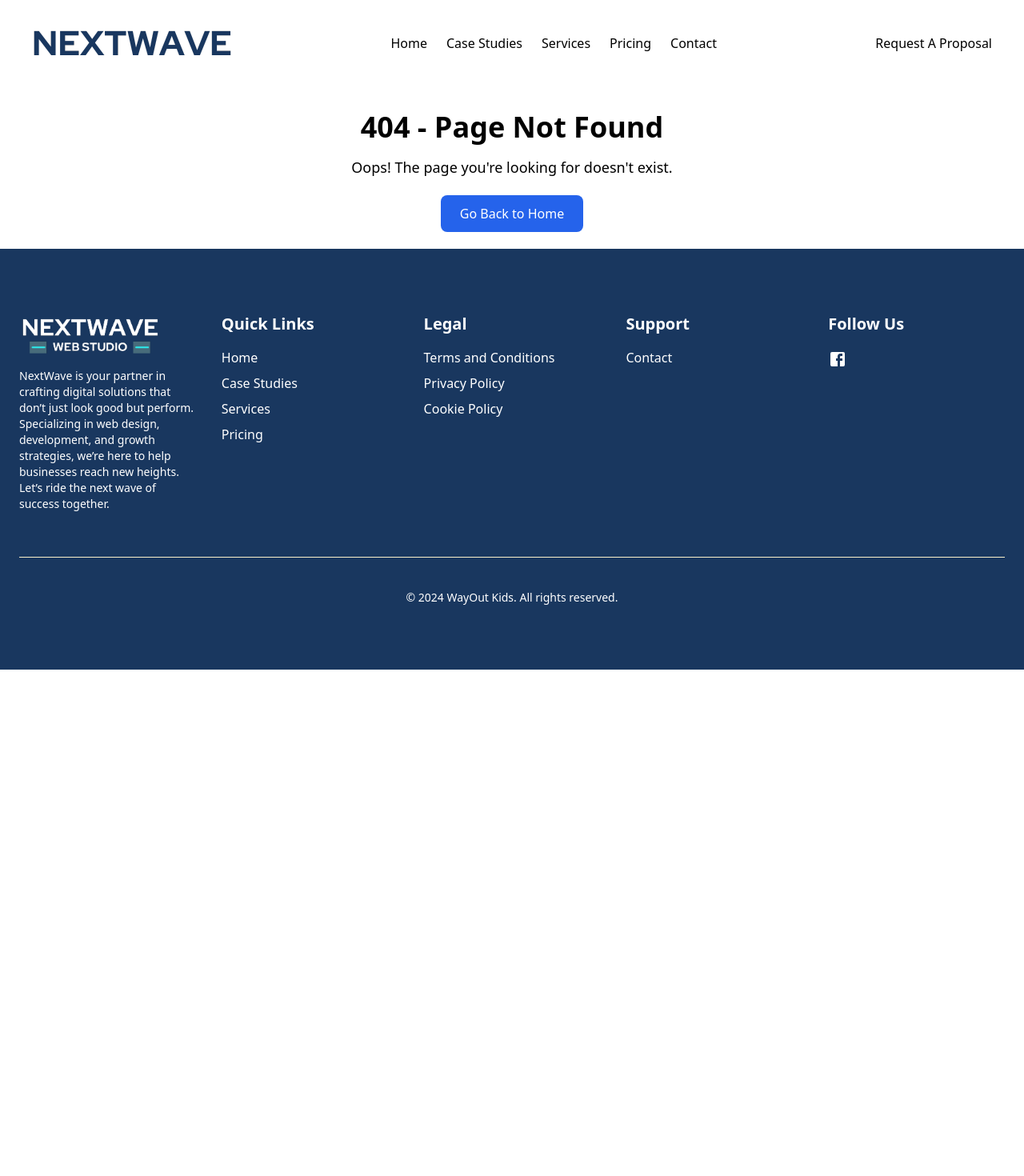
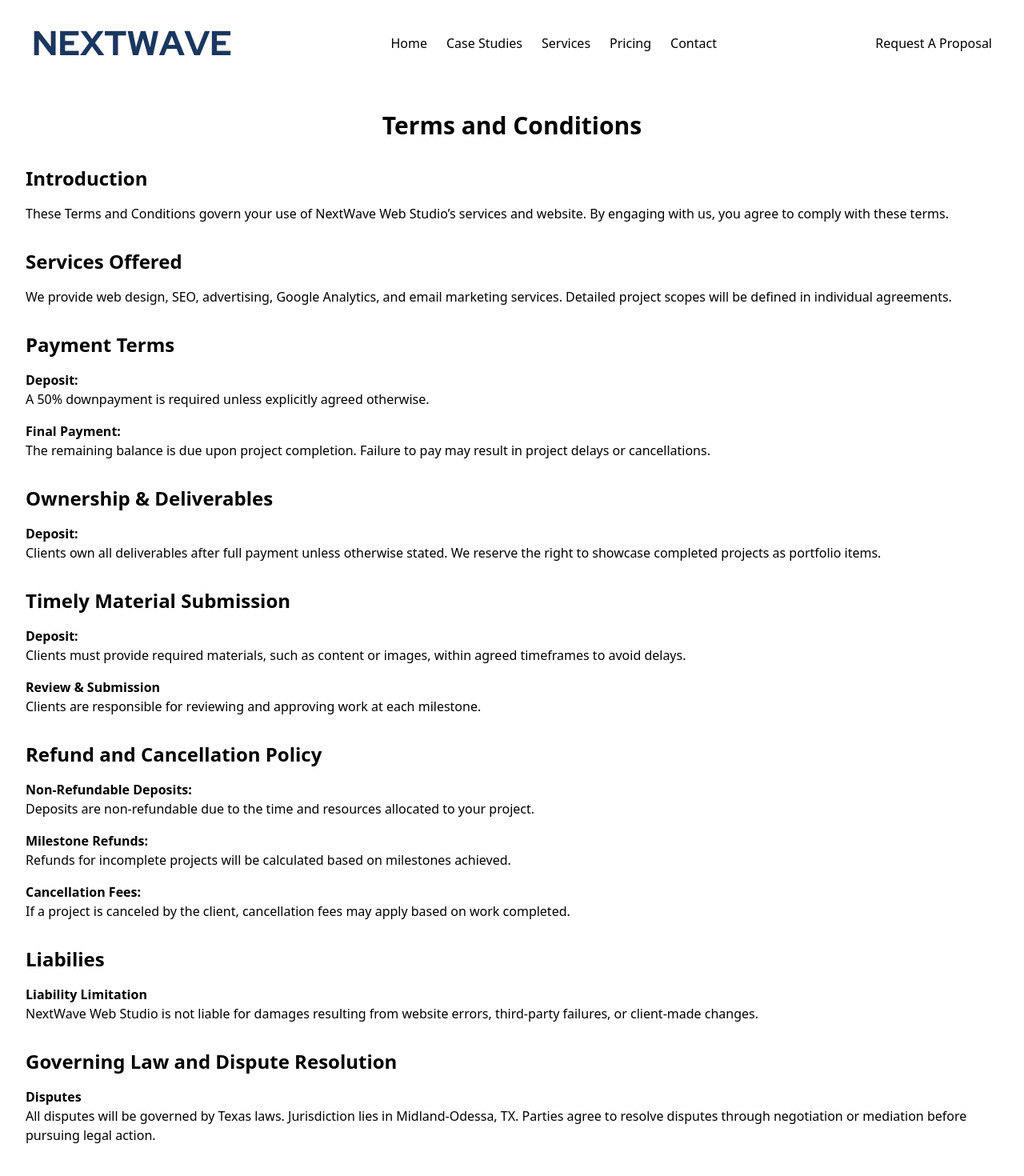
Before and after one commit to Parrasite9/nextwave, a React (Create React App) app: page /terms-and-conditions in a window 1280 px wide. Shown: the top 1470 px of the page at 80% size. Before the commit the page ends 837 px from the top, so only its background shows below. Built offline with nearby package versions, Linux system fonts and the light colour scheme.

Commit message:
Completed the policy pages, deleted the JSON data and made everything a stand alone page

```diff
--- a/src/App.js
+++ b/src/App.js
@@ -2,7 +2,7 @@ import React from 'react';
 import { BrowserRouter as Router, Routes, Route } from 'react-router-dom';
 import Home from './Pages/Home';
 import SharedLayout from './Globals/SharedLayout';
-import { CaseStudyDetails, CollectWebsiteURL, Contact, GetWebsite } from './Components';
+import { CaseStudyDetails, CollectWebsiteURL, Contact, GetWebsite, Cookies, Privacy, Terms } from './Components';
 import GoogleAnalytics from './Components/Google/GoogleAnalytics';
 import NotFound from './Pages/NotFound';
 import { CaseStudyProvider } from './Components/Data/CaseStudyContext';
@@ -25,12 +25,22 @@ function App() {
             <Route path="/free-google-report" element={<CollectWebsiteURL />} />
             <Route path="/contact" element={<Contact />} />
             <Route path="/404" element={<NotFound />} />
-            <Route path="*" element={<NotFound />} />
             <Route path='/get-website' element={<GetWebsite />} />
 
             {/* BLOGS  */}
             <Route path='/blogs' element={<BlogList />} />
             <Route path='/blog/:slug' element={<BlogPost />} />
+
+            {/* POLICIES  */}
+            <Route path="/cookies-policy" element={<Cookies />} />
+            <Route path="/privacy-policy" element={<Privacy />} />
+            <Route path="/terms-and-conditions" element={<Terms />} />
+
+
+
+            {/* WILDCARD */}
+            <Route path="*" element={<NotFound />} />
+
           </Routes>
         </SharedLayout>
       </CaseStudyProvider>
--- a/src/Components/Blogs/FeaturedPosts.jsx
+++ b/src/Components/Blogs/FeaturedPosts.jsx
@@ -19,7 +19,7 @@ const FeaturedPosts = () => {
             <span className='divider-text'>Featured Articles</span>
             <div className="divider-line"></div>
         </div>
-      <div className="grid grid-cols-1 md:grid-cols-2 lg:grid-cols-4 gap-4 mb-8">
+      <div className="grid grid-cols-2 lg:grid-cols-4 gap-4 mb-8">
         {featuredBlogs.map((blog) => (
           <div
             key={blog.id}
--- a/src/Components/index.js
+++ b/src/Components/index.js
@@ -14,3 +14,6 @@ export { default as Contact } from '../Pages/Contact'
 export { default as Signup } from './Home/Klaviyo/Signup'
 export { default as CollectWebsiteURL } from '../Pages/Klaviyo/CollectWebsiteURL'
 export { default as GetWebsite } from '../Pages/GetWebsite'
+export { default as Cookies } from '../Pages/Policies/Cookies'
+export { default as Terms } from '../Pages/Policies/Terms'
+export { default as Privacy } from '../Pages/Policies/Privacy'
--- a/src/Globals/Footer.jsx
+++ b/src/Globals/Footer.jsx
@@ -12,12 +12,13 @@ const navLinks = [
   { name: 'Case Studies', path: '/#casestudy' },
   { name: 'Services', path: '/#services' },
   { name: 'Pricing', path: '/#pricing' },
+  { name: 'Blogs', path: '/blogs' },
   {
     name: 'Legal',
     subLinks: [
       { name: 'Terms and Conditions', path: '/terms-and-conditions' },
       { name: 'Privacy Policy', path: '/privacy-policy' },
-      { name: 'Cookie Policy', path: '/cookie-policy' },
+      { name: 'Cookies Policy', path: '/cookies-policy' },
     ],
   },
   { name: 'Contact', path: '/#contact' },
--- /dev/null
+++ b/src/Pages/Policies/Cookies.jsx
@@ -0,0 +1,58 @@
+import React from "react";
+
+const Cookies = () => {
+  return (
+    <div className="p-8">
+      <h1 className="text-3xl font-bold mb-6 lg:text-center lg:mb-8">Cookies Policy</h1>
+
+      <section className="mb-8">
+        <h2 className="text-2xl font-semibold mb-4">Introduction</h2>
+        <p>
+          We use cookies to enhance your browsing experience, analyze site
+          traffic, and improve our services. This Cookies Policy explains what
+          cookies are, how we use them, and your rights regarding their usage.
+          If we make any changes to this policy, they will be updated here.
+        </p>
+      </section>
+
+      <section className="mb-8">
+        <h2 className="text-2xl font-semibold mb-4">What Are Cookies?</h2>
+        <p>
+          Cookies are small text files placed on your device by websites you
+          visit. They serve various purposes, including enabling essential
+          functions, improving website performance, and providing insights into
+          user behavior.
+        </p>
+      </section>
+
+      <section className="mb-8">
+        <h2 className="text-2xl font-semibold mb-4">Types of Cookies We Use</h2>
+        <p className="font-semibold">Essential Cookies:</p>
+        <p className="mb-4">
+          These cookies are necessary for the basic functioning of our website,
+          such as navigating between pages.
+        </p>
+        <p className="font-semibold">Performance Cookies:</p>
+        <p className="mb-4">
+          These cookies help us understand how users interact with our website
+          by collecting anonymous data, which we use to improve functionality.
+        </p>
+        <p className="font-semibold">Third-Party Cookies:</p>
+        <p>
+          Tools like Google Analytics may place cookies on your device to
+          analyze site traffic and improve services.
+        </p>
+      </section>
+
+      <section className="mb-8">
+        <h2 className="text-2xl font-semibold mb-4">Managing Cookies</h2>
+        <p>
+          You can manage or delete cookies through your browser settings. Note
+          that disabling cookies may impact the functionality of our website.
+        </p>
+      </section>
+    </div>
+  );
+};
+
+export default Cookies;
--- /dev/null
+++ b/src/Pages/Policies/Privacy.jsx
@@ -0,0 +1,74 @@
+import React from "react";
+
+const Privacy = () => {
+  return (
+    <div className="p-8">
+      <h1 className="text-3xl font-bold mb-6 lg:text-center lg:mb-8">Privacy Policy</h1>
+
+      <section className="mb-8">
+        <h2 className="text-2xl font-semibold mb-4">Introduction</h2>
+        <p>
+          NextWave Web Studio values your privacy. This Privacy Policy outlines
+          how we collect, use, store, and share your personal information when
+          you use our website or services.
+        </p>
+      </section>
+
+      <section className="mb-8">
+        <h2 className="text-2xl font-semibold mb-4">What Information We Collect</h2>
+        <p>We collect the following types of information:</p>
+        <p className="font-semibold">Personal Information:</p>
+        <p className="mb-4">
+          Names, email addresses, website names, URLs, and phone numbers
+          (planned for future inclusion).
+        </p>
+        <p className="font-semibold">Non-Personal Information:</p>
+        <p>
+          Data such as browser type, device type, and website interactions may
+          be collected anonymously through tools like Google Analytics.
+        </p>
+      </section>
+
+      <section className="mb-8">
+        <h2 className="text-2xl font-semibold mb-4">How We Use Your Information</h2>
+        <p>
+          Your information is used to respond to inquiries, provide quotes,
+          deliver services, and send marketing communications relevant to your
+          business needs.
+        </p>
+      </section>
+
+      <section className="mb-8">
+        <h2 className="text-2xl font-semibold mb-4">How We Share Your Information</h2>
+        <p>We may share your data with trusted third parties to enhance service delivery, including:</p>
+        <p className="font-semibold">Email Marketing:</p>
+        <p className="mb-4">
+          Klaviyo for sending promotional and transactional emails.
+        </p>
+        <p className="font-semibold">Analytics:</p>
+        <p>Google Analytics to monitor website traffic and performance.</p>
+      </section>
+
+      <section className="mb-8">
+        <h2 className="text-2xl font-semibold mb-4">Data Retention</h2>
+        <p>
+          We retain your information only for as long as necessary to fulfill
+          the purposes outlined in this policy, or as required by law.
+        </p>
+      </section>
+
+      <section className="mb-8">
+        <h2 className="text-2xl font-semibold mb-4">Your Rights</h2>
+        <p>You have the following rights regarding your data:</p>
+        <p className="font-semibold">Access:</p>
+        <p className="mb-4">Request a copy of the information we hold about you.</p>
+        <p className="font-semibold">Correction:</p>
+        <p className="mb-4">Update or correct your information if inaccurate.</p>
+        <p className="font-semibold">Deletion:</p>
+        <p>Request that we delete your personal data.</p>
+      </section>
+    </div>
+  );
+};
+
+export default Privacy;
--- /dev/null
+++ b/src/Pages/Policies/Terms.jsx
@@ -0,0 +1,99 @@
+import React from "react";
+
+const Terms = () => {
+  return (
+    <div className="p-8">
+      <h1 className="text-3xl font-bold mb-6 lg:text-center lg:mb-8">Terms and Conditions</h1>
+
+      <section className="mb-8">
+        <h2 className="text-2xl font-semibold mb-4">Introduction</h2>
+        <p>
+          These Terms and Conditions govern your use of NextWave Web Studio’s
+          services and website. By engaging with us, you agree to comply with
+          these terms.
+        </p>
+      </section>
+
+      <section className="mb-8">
+        <h2 className="text-2xl font-semibold mb-4">Services Offered</h2>
+        <p>
+          We provide web design, SEO, advertising, Google Analytics, and email
+          marketing services. Detailed project scopes will be defined in
+          individual agreements.
+        </p>
+      </section>
+
+      <section className="mb-8">
+        <h2 className="text-2xl font-semibold mb-4">Payment Terms</h2>
+        <p className="font-semibold">Deposit:</p>
+        <p className="mb-4">
+          A 50% downpayment is required unless explicitly agreed otherwise.
+        </p>
+        <p className="font-semibold">Final Payment:</p>
+        <p className="mb-4">
+          The remaining balance is due upon project completion. Failure to pay
+          may result in project delays or cancellations.
+        </p>
+      </section>
+
+      <section className="mb-8">
+        <h2 className="text-2xl font-semibold mb-4">Ownership & Deliverables</h2>
+        <p className="font-semibold">Deposit:</p>
+        <p className="mb-4">
+            Clients own all deliverables after full payment unless otherwise stated. We reserve the right to showcase completed projects as portfolio items.
+        </p>
+      </section>
+
+      <section className="mb-8">
+        <h2 className="text-2xl font-semibold mb-4">Timely Material Submission</h2>
+        <p className="font-semibold">Deposit:</p>
+        <p className="mb-4">
+            Clients must provide required materials, such as content or images, within agreed timeframes to avoid delays.
+        </p>
+
+        <p className="font-semibold">Review & Submission</p>
+        <p className="mb-4">
+            Clients are responsible for reviewing and approving work at each milestone.
+        </p>
+      </section>
+
+
+      <section className="mb-8">
+        <h2 className="text-2xl font-semibold mb-4">Refund and Cancellation Policy</h2>
+        <p className="font-semibold">Non-Refundable Deposits:</p>
+        <p className="mb-4">
+          Deposits are non-refundable due to the time and resources allocated to
+          your project.
+        </p>
+        <p className="font-semibold">Milestone Refunds:</p>
+        <p className="mb-4">
+          Refunds for incomplete projects will be calculated based on
+          milestones achieved.
+        </p>
+        <p className="font-semibold">Cancellation Fees:</p>
+        <p>
+          If a project is canceled by the client, cancellation fees may apply
+          based on work completed.
+        </p>
+      </section>
+
+      <section className="mb-8">
+        <h2 className="text-2xl font-semibold mb-4">Liabilies</h2>
+        <p className="font-semibold">Liability Limitation</p>
+        <p className="mb-4">
+            NextWave Web Studio is not liable for damages resulting from website errors, third-party failures, or client-made changes.
+        </p>
+      </section>
+
+      <section className="mb-8">
+        <h2 className="text-2xl font-semibold mb-4">Governing Law and Dispute Resolution</h2>
+        <p className="font-semibold">Disputes</p>
+        <p className="mb-4">
+            All disputes will be governed by Texas laws. Jurisdiction lies in Midland-Odessa, TX. Parties agree to resolve disputes through negotiation or mediation before pursuing legal action.
+        </p>
+      </section>
+    </div>
+  );
+};
+
+export default Terms;
```
